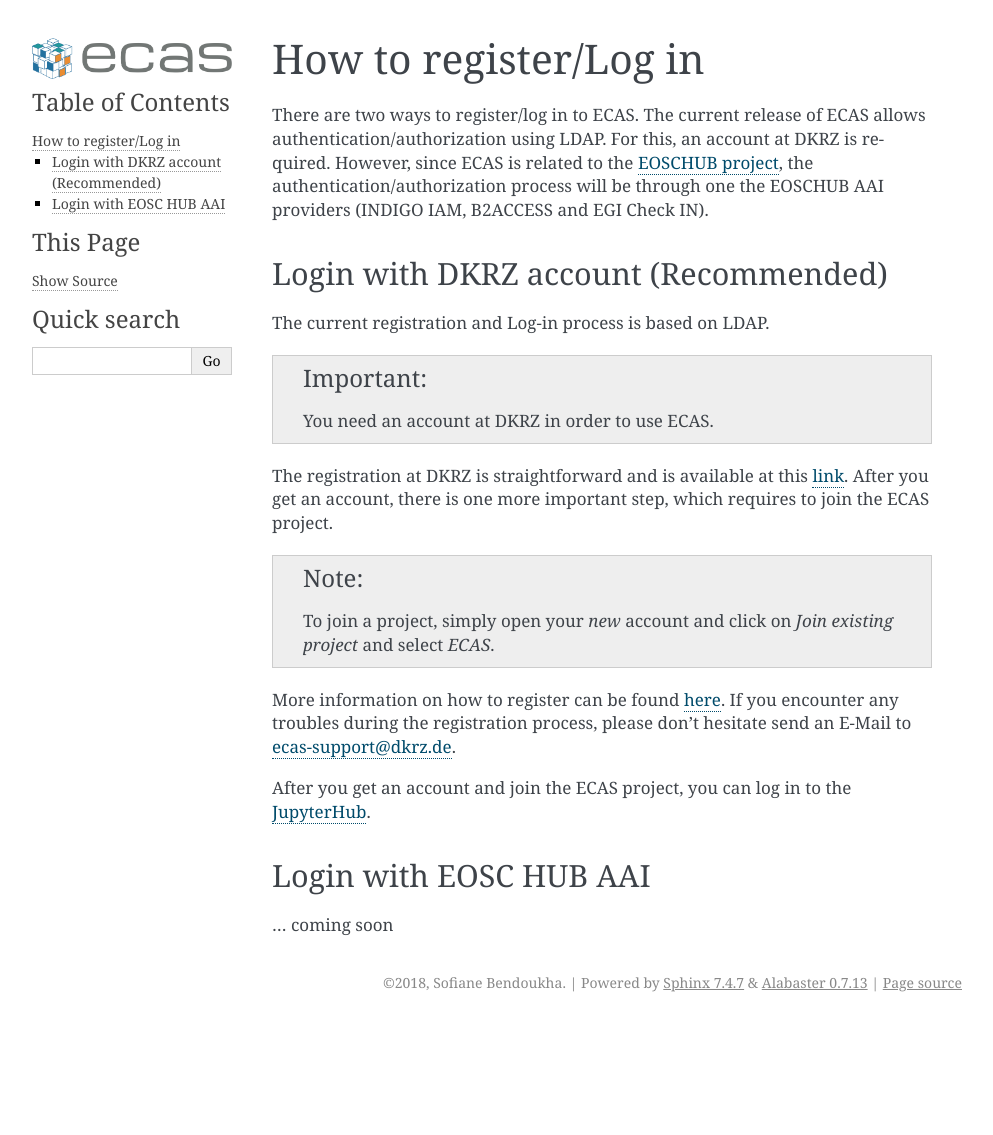
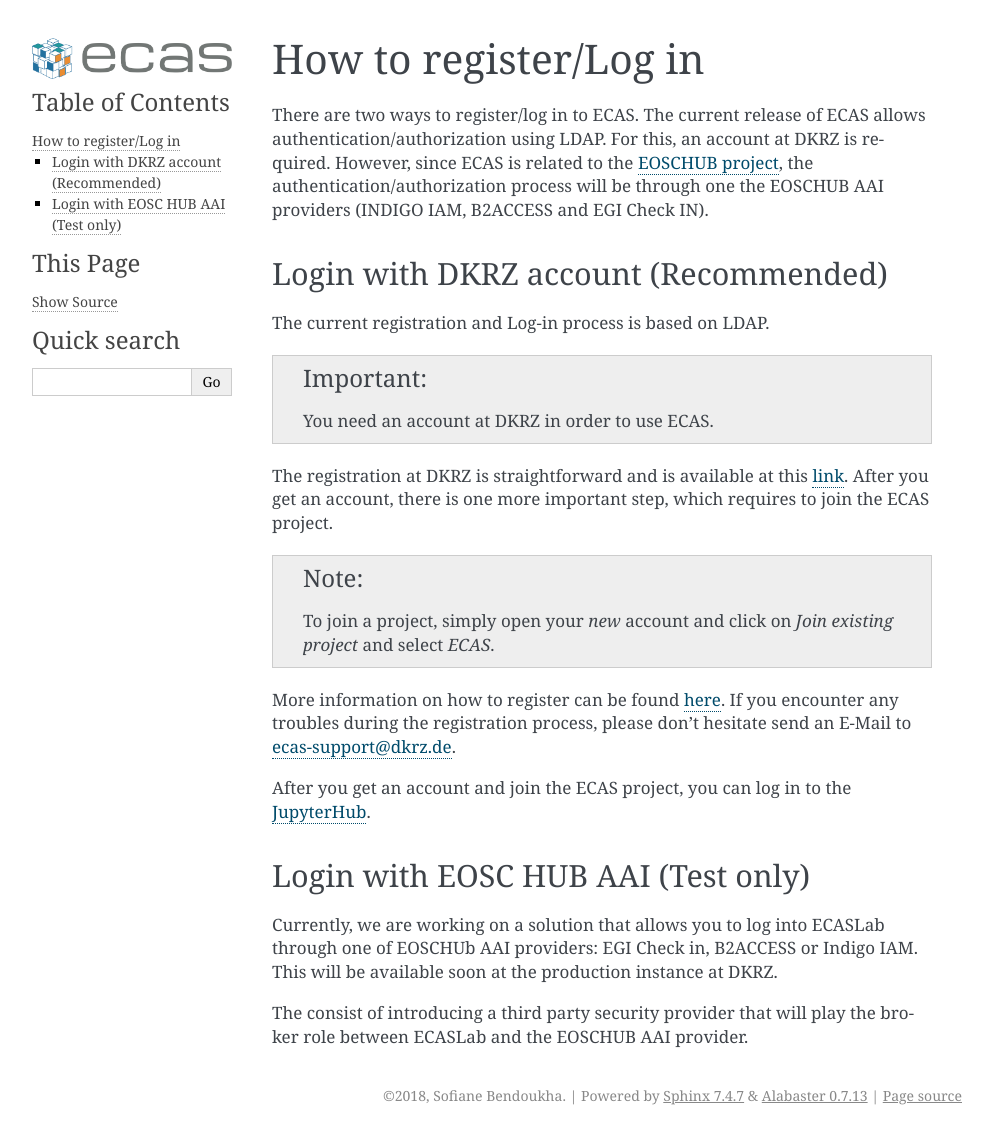
Before and after one commit to statiksof/ee-docs, a Sphinx documentation site: the page built from source/registration.rst, in a window 1280 px wide. Shown: the whole page, without its empty margins (148-1141 px from the left). Built offline with Sphinx 7.4.7, drawn with Linux system fonts in a browser that asks for light colours; before the commit the page ends 1022 px from its top, so only the background shows below that.

Commit message:
Update registration.rst

```diff
--- a/source/registration.rst
+++ b/source/registration.rst
@@ -33,7 +33,9 @@
 
 .. _aai::
 
-Login with EOSC HUB AAI
-------------------------
+Login with EOSC HUB AAI (Test only)
+-----------------------------------
 
-... coming soon
+Currently, we are working on a solution that allows you to log into ECASLab through one of EOSCHUb AAI providers: EGI Check in, B2ACCESS or Indigo IAM. This will be available soon at the production instance at DKRZ.
+
+The consist of introducing a third party security provider that will play the broker role between ECASLab and the EOSCHUB AAI provider.
```
